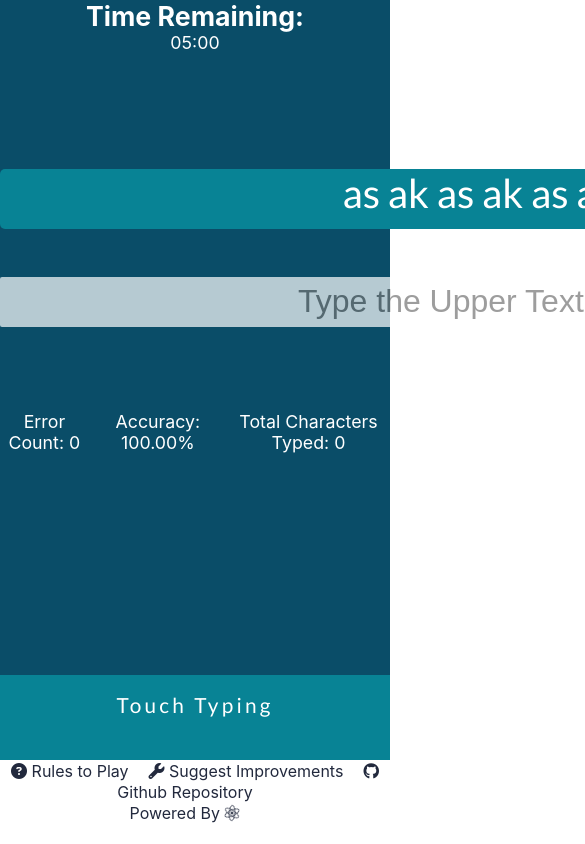
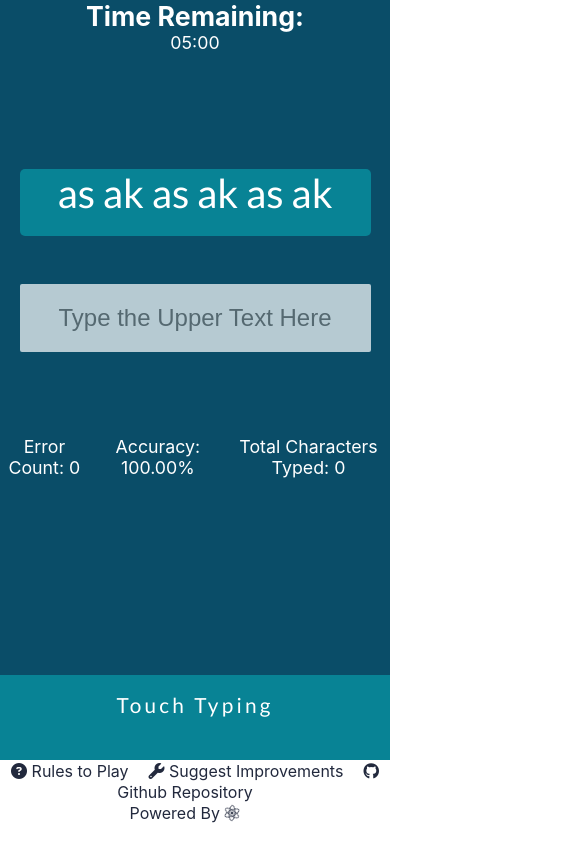
Before and after one commit to saurabhnegi35/Touch_Typing, a React (Create React App) app: page / in a window 390 px wide. Shown: the top 844 px of the page, 585 px wide, since content can reach past the window. Built offline with nearby package versions, Linux system fonts and the light colour scheme.

Commit message:
Added Media Query

```diff
--- a/src/components/Input.css
+++ b/src/components/Input.css
@@ -1,6 +1,7 @@
 .input-bar {
-  width: 960px;
-  height: 50px;
+  width: 50vw;
+  height: 8vh;
+  padding: 0 10vw;
   border-radius: 2px;
   border: none;
   font-size: 2rem;
@@ -9,6 +10,22 @@
   opacity: 0.7;
 }
 
+@media (max-width: 550px) {
+  .input-bar {
+    width: 90vw;
+    height: 8vh;
+    font-size: 1.5rem;
+  }
+}
+
+@media (max-width: 300px) {
+  .input-bar {
+    width: 90vw;
+    height: 8vh;
+    font-size: 1rem;
+  }
+}
+
 .accuracy {
   margin-top: 10vh;
   display: flex;
--- a/src/components/MainSection.css
+++ b/src/components/MainSection.css
@@ -8,8 +8,8 @@
 }
 
 .expected-phrase {
-  width: 960px;
-  height: 60px;
+  width: 50vw;
+  height: 8vh;
   font-family: "Lato";
   margin: 0 auto 3rem;
   text-align: center;
@@ -17,3 +17,18 @@
   border-radius: 5px;
   font-size: 2.5rem;
 }
+
+@media (max-width: 550px) {
+  .expected-phrase {
+    width: 90vw;
+    height: 8vh;
+  }
+}
+
+@media (max-width: 300px) {
+  .expected-phrase {
+    width: 90vw;
+    height: 5vh;
+    font-size: 1.5rem;
+  }
+}
--- a/src/components/MainSection.jsx
+++ b/src/components/MainSection.jsx
@@ -50,9 +50,7 @@ const MainSection = ({ isMatched, setMatched, isPaused }) => {
   // const displayWord = "ac ba ac ba ac ba";
   return (
     <div className="main-section">
-      <div className="expected-phrase">
-        <p>{displayWord}</p>
-      </div>
+      <div className="expected-phrase">{displayWord}</div>
       <Input displayWord={displayWord} setMatched={setMatched} />
     </div>
   );
```
